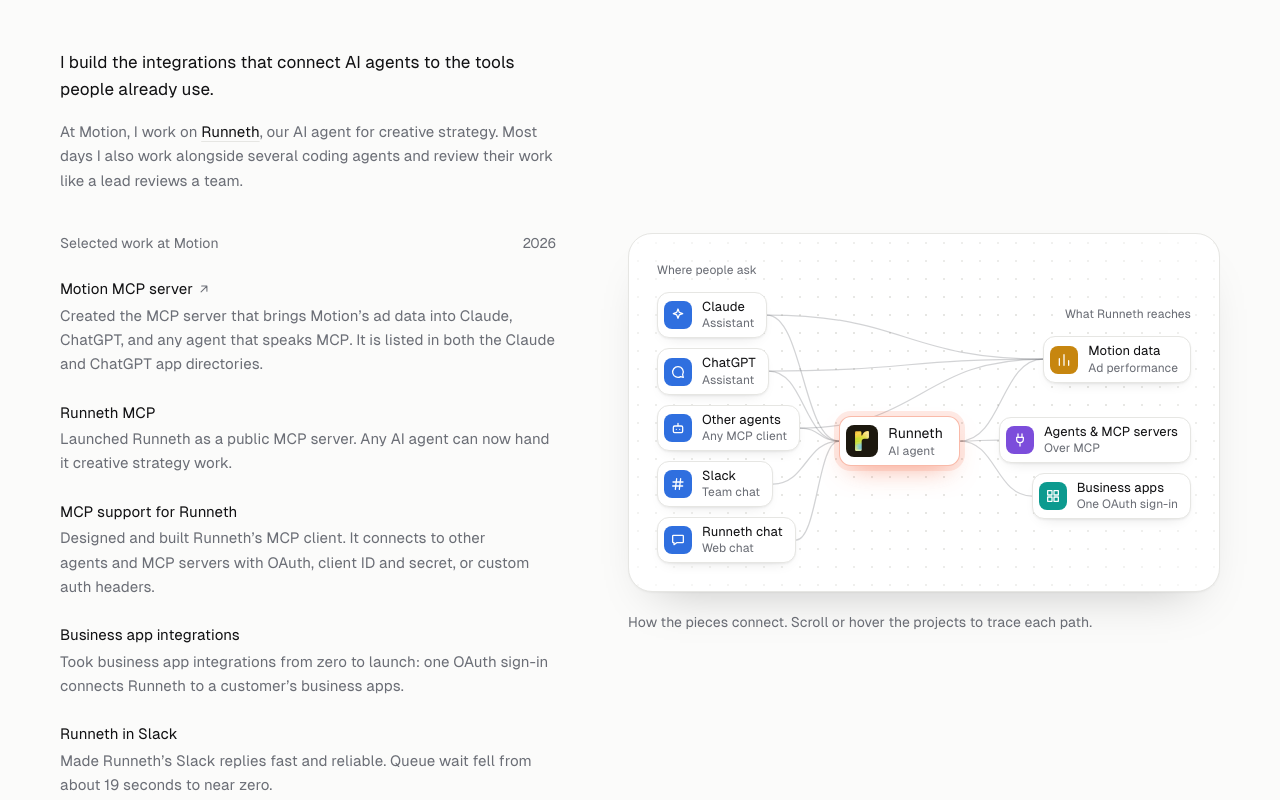
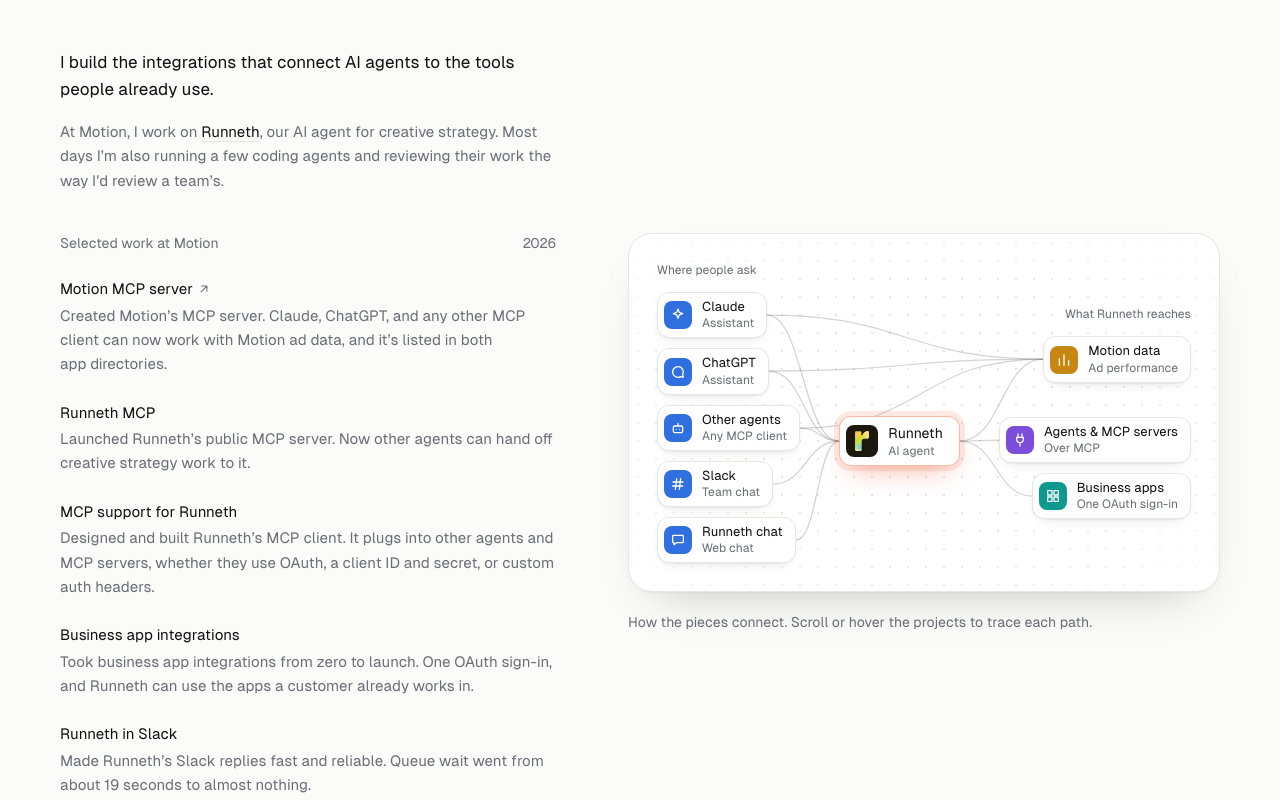
Before and after one commit to Michael-Choi/portfolio2.0, a React (Vite) app: page / in a window 1280 px wide. Shown: the part 160-960 px from the top of the page. Built offline with nearby package versions, Linux system fonts and the light colour scheme.

Commit message:
copy: rewrite the intro and project rows in a plainer, more personal voice

```diff
--- a/src/content.ts
+++ b/src/content.ts
@@ -20,7 +20,7 @@
   [
     'At Motion, I work on ',
     { text: 'Runneth', href: runneth },
-    ', our AI agent for creative strategy. Most days I also work alongside several coding agents and review their work like a lead reviews a team.',
+    ', our AI agent for creative strategy. Most days I’m also running a few coding agents and reviewing their work the way I’d review a team’s.',
   ],
 ];
 
@@ -87,33 +87,33 @@
 export const work: WorkItem[] = [
   {
     title: 'Motion MCP server',
-    text: 'Created the MCP server that brings Motion’s ad data into Claude, ChatGPT, and any agent that speaks MCP. It is listed in both the Claude and ChatGPT app directories.',
+    text: 'Created Motion’s MCP server. Claude, ChatGPT, and any other MCP client can now work with Motion ad data, and it’s listed in both app directories.',
     href: 'https://claude.com/connectors/motion',
     path: ['claude-motion', 'chatgpt-motion', 'agents-motion'],
   },
   {
     title: 'Runneth MCP',
-    text: 'Launched Runneth as a public MCP server. Any AI agent can now hand it creative strategy work.',
+    text: 'Launched Runneth’s public MCP server. Now other agents can hand off creative strategy work to it.',
     path: ['claude-runneth', 'chatgpt-runneth', 'agents-runneth', ...outOfRunneth],
   },
   {
     title: 'MCP support for Runneth',
-    text: 'Designed and built Runneth’s MCP client. It connects to other agents and MCP servers with OAuth, client ID and secret, or custom auth headers.',
+    text: 'Designed and built Runneth’s MCP client. It plugs into other agents and MCP servers, whether they use OAuth, a client ID and secret, or custom auth headers.',
     path: [...intoRunneth, 'runneth-mcp'],
   },
   {
     title: 'Business app integrations',
-    text: 'Took business app integrations from zero to launch: one OAuth sign-in connects Runneth to a customer’s business apps.',
+    text: 'Took business app integrations from zero to launch. One OAuth sign-in, and Runneth can use the apps a customer already works in.',
     path: [...intoRunneth, 'runneth-apps'],
   },
   {
     title: 'Runneth in Slack',
-    text: 'Made Runneth’s Slack replies fast and reliable. Queue wait fell from about 19 seconds to near zero.',
+    text: 'Made Runneth’s Slack replies fast and reliable. Queue wait went from about 19 seconds to almost nothing.',
     path: ['slack-runneth'],
   },
   {
     title: 'Sign-in and security',
-    text: 'Moved Motion to revocable sessions, shipped two-factor sign-in, and fixed security-assessment findings.',
+    text: 'Moved Motion to revocable sessions, shipped two-factor sign-in, and closed out the findings from a security assessment.',
     // Sign-in guards every way into Runneth and every system it reaches.
     path: [...intoRunneth, ...outOfRunneth],
   },
```
